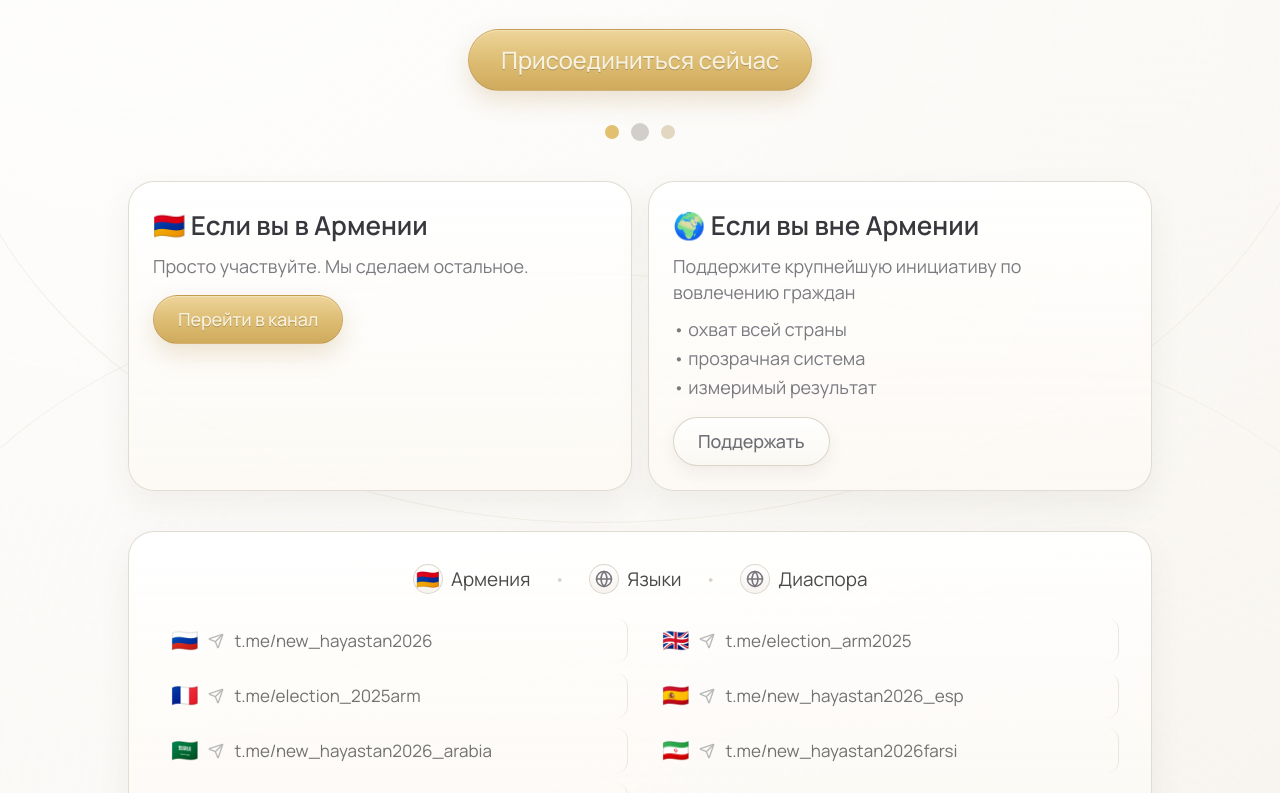
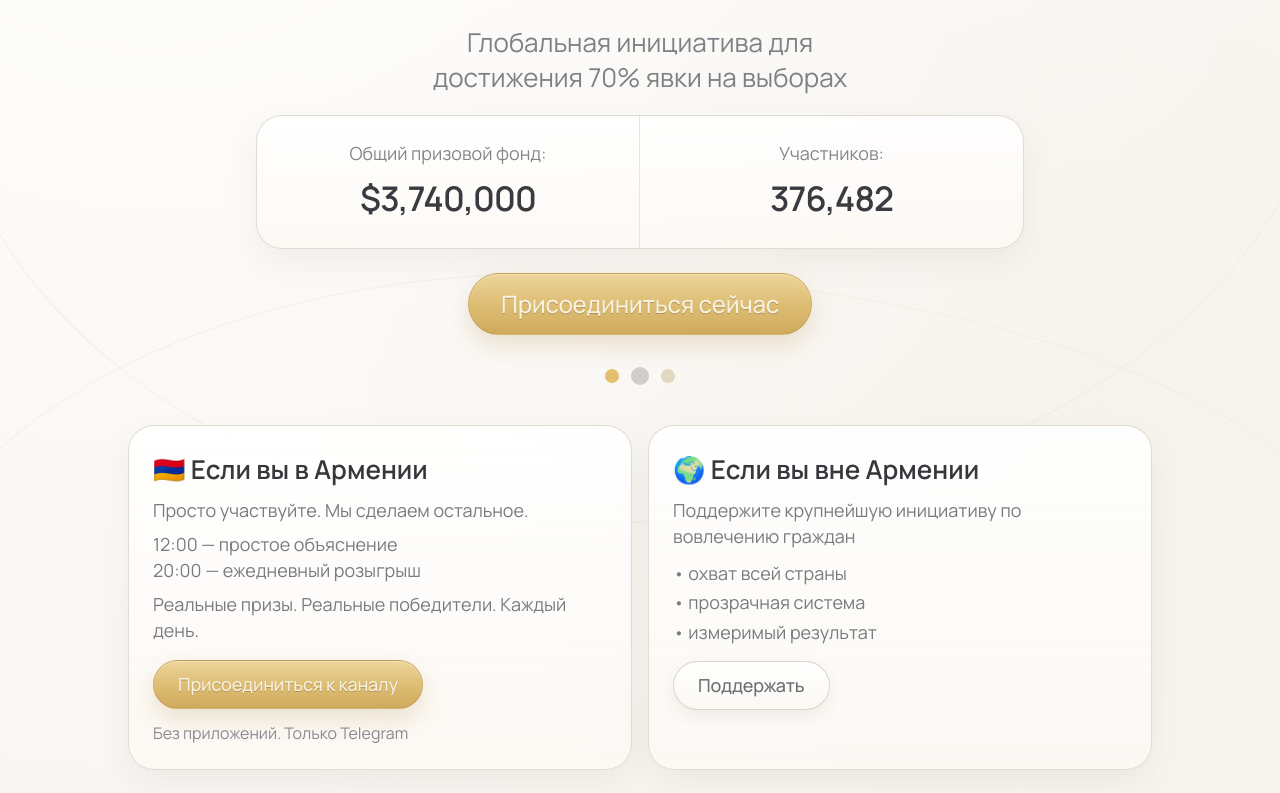
Before and after one commit to manulevon-am/Armenia70, a Next.js app: page / in a window 1280 px wide. Shown: the part 507-1300 px from the top of the page. Built offline with nearby package versions, Linux system fonts and the light colour scheme.

Commit message:
refactor: move metrics to hero and simplify mid-page sections

```diff
--- a/app/page.tsx
+++ b/app/page.tsx
@@ -1,12 +1,9 @@
 import { AudienceQuick } from "@/components/AudienceQuick";
-import { CardsSection } from "@/components/CardsSection";
 import { FadeIn } from "@/components/FadeIn";
 import { Footer } from "@/components/Footer";
 import { HeroTop } from "@/components/HeroTop";
 import { LanguageSection } from "@/components/LanguageSection";
-import { Metrics } from "@/components/Metrics";
 import { RoadmapSlide } from "@/components/RoadmapSlide";
-import { SecondaryHero } from "@/components/SecondaryHero";
 
 export default function Home() {
   return (
@@ -29,18 +26,6 @@ export default function Home() {
         </FadeIn>
 
         <FadeIn>
-          <CardsSection />
-        </FadeIn>
-
-        <FadeIn>
-          <SecondaryHero />
-        </FadeIn>
-
-        <FadeIn>
-          <Metrics />
-        </FadeIn>
-
-        <FadeIn>
           <RoadmapSlide />
         </FadeIn>
       </main>
--- a/components/AudienceQuick.tsx
+++ b/components/AudienceQuick.tsx
@@ -5,9 +5,15 @@ export function AudienceQuick() {
         <article className="a70-card px-5 py-5 sm:px-6 sm:py-6">
           <p className="text-[20px] font-semibold text-[#37373d] sm:text-[26px]">🇦🇲 Если вы в Армении</p>
           <p className="mt-2 text-[15px] leading-[1.45] text-[#7a7a81] sm:text-[18px]">Просто участвуйте. Мы сделаем остальное.</p>
+          <p className="mt-2 text-[15px] leading-[1.45] text-[#7a7a81] sm:text-[18px]">12:00 — простое объяснение</p>
+          <p className="text-[15px] leading-[1.45] text-[#7a7a81] sm:text-[18px]">20:00 — ежедневный розыгрыш</p>
+          <p className="mt-2 text-[15px] leading-[1.45] text-[#7a7a81] sm:text-[18px]">
+            Реальные призы. Реальные победители. Каждый день.
+          </p>
           <a href="https://t.me/new_hayastan2026" className="a70-btn-primary mt-4 min-h-[46px] px-6 py-2.5 text-[15px] sm:text-[18px]">
-            Перейти в канал
+            Присоединиться к каналу
           </a>
+          <p className="mt-3 text-[14px] text-[#8a8a92] sm:text-[16px]">Без приложений. Только Telegram</p>
         </article>
 
         <article className="a70-card px-5 py-5 sm:px-6 sm:py-6">
--- a/components/HeroTop.tsx
+++ b/components/HeroTop.tsx
@@ -32,6 +32,24 @@ export function HeroTop() {
           Только единство.
         </p>
 
+        <p className="mt-5 text-[18px] leading-[1.35] text-[#7f7f86] sm:text-[26px]">
+          Глобальная инициатива для
+          <br />
+          достижения 70% явки на выборах
+        </p>
+
+        <div className="a70-surface mt-5 grid w-full max-w-3xl gap-0 overflow-hidden p-0 md:grid-cols-2">
+          <article className="px-5 py-5 text-center sm:px-7 sm:py-6 md:border-r md:border-[#ebe4d8]">
+            <p className="text-[14px] text-[#85858d] sm:text-[18px]">Общий призовой фонд:</p>
+            <p className="mt-1.5 text-[26px] font-semibold tracking-tight text-[#3a3a40] sm:text-[34px]">$3,740,000</p>
+          </article>
+
+          <article className="px-5 py-5 text-center sm:px-7 sm:py-6">
+            <p className="text-[14px] text-[#85858d] sm:text-[18px]">Участников:</p>
+            <p className="mt-1.5 text-[26px] font-semibold tracking-tight text-[#3a3a40] sm:text-[34px]">376,482</p>
+          </article>
+        </div>
+
         <a
           href="#audience-quick"
           className="a70-btn-primary mt-6 min-h-[50px] min-w-[240px] px-8 py-3 text-[18px] sm:min-h-[58px] sm:min-w-[300px] sm:text-[24px]"
```
